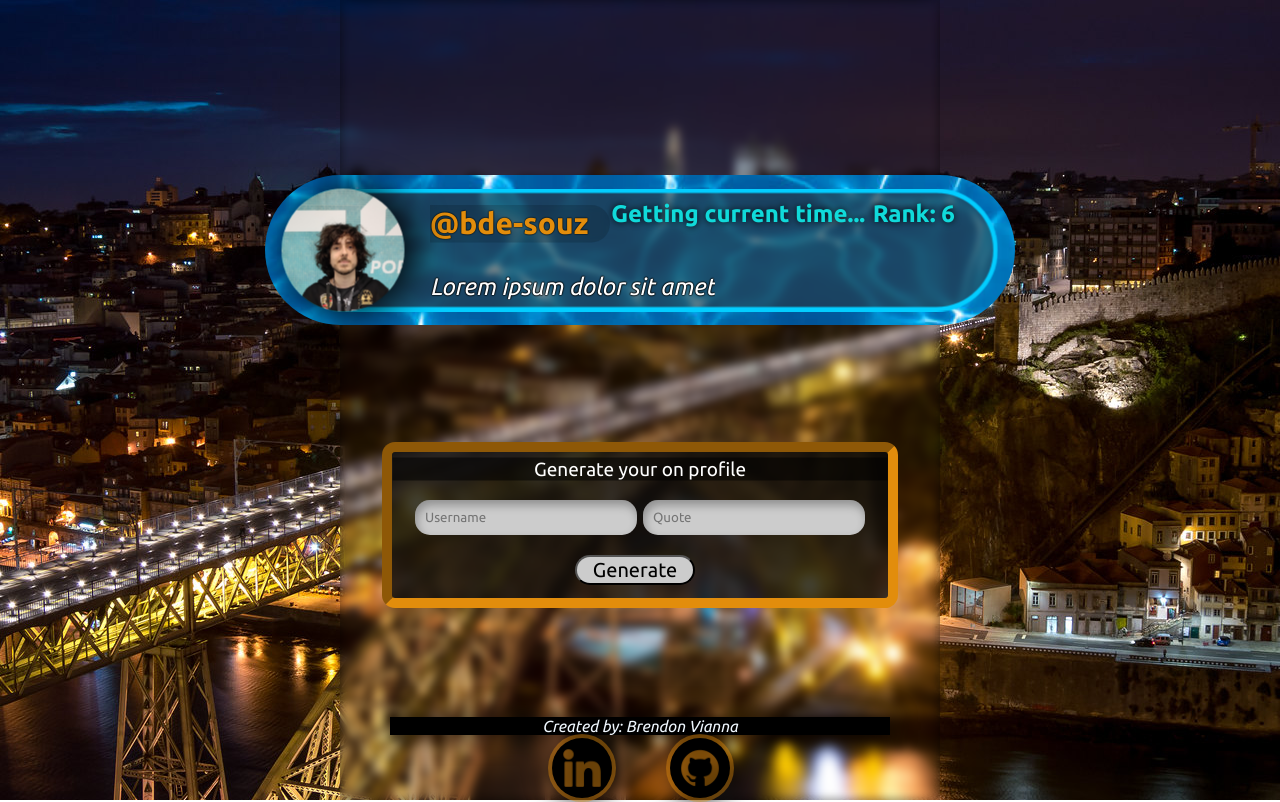
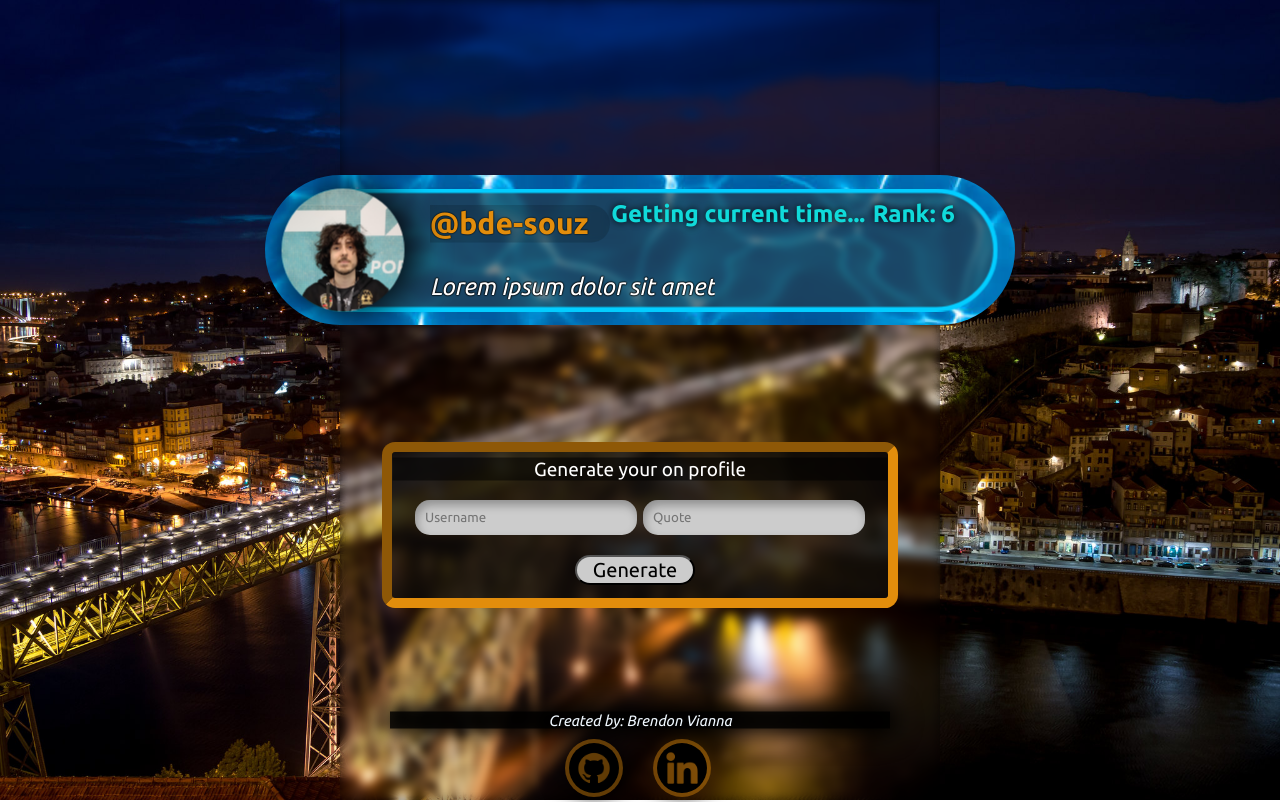
Before and after one commit to brennm2/Front-End-Exercises, a plain HTML site: page index.html in a window 1280 px wide. Drawn offline with Linux system fonts and the light colour scheme; no server answers.

Commit message:
fixed minor things and added link to the images

```diff
--- a/index.html
+++ b/index.html
@@ -12,8 +12,10 @@
 				<div class="middleDiv" style="height: 100vh;">
 					<p class="middleDivText">Created by: Brendon Vianna</p>
 					<div class="middleDivIcons">
-						<img src="images/linkedin.png"></img>
-						<img src="images/github.png"></img>
+						<a href="https://www.linkedin.com/in/brendon-vianna/" target="blank">
+							<img src="images/linkedin.png" class="imgLinkedin"></img></a>
+						<a href="https://github.com/brennm2" target="blank">
+							<img src="images/github.png" class="imgGit"></img></a>
 					</div>
 				</div>
 				<div class="profile" style="transform:scale(1.5);">
--- a/main.js
+++ b/main.js
@@ -20,12 +20,10 @@ function getTime()
 
 function playSecret()
 {
-	const newMain = document.getElementById('mainDiv');
 	const newBG = document.querySelector('.bgImg');
 	const time = document.querySelector('.profileTime')
 	const middleDiv = document.querySelector('.middleDiv')
 
-	//newMain.style.backgroundColor = "black"
 	if (secretAudio.paused){
 		secretAudio2.volume = 0.2
 		secretAudio2.play()
@@ -35,12 +33,10 @@ function playSecret()
 			time.textContent = "Current time: Rush B - "
 			newBG.style.backgroundImage = "url('images/backgroundSecret.jpeg')";
 			newBG.style.backgroundColor = "black"
+			newBG.style.backgroundSize = "contain";
 			middleDiv.style.backdropFilter = 'none';
 			middleDiv.style.boxShadow = 'none';
 		}, 1200);
-		console.log(newBG); // Verifica se o elemento foi selecionado
-		console.log(newBG.style.backgroundImage); // Verifica o estilo aplicado
-		console.log(newMain.style.backgroundImage); // Verifica o estilo aplicado
 	}
 }
 
--- a/style.css
+++ b/style.css
@@ -208,11 +208,11 @@ main{
     position: absolute;
     height: 100%;
     width: 100%;
+	background-size: cover;
     background-image: url('images/background.jpeg');
 	background-position: center;
 	background-repeat: no-repeat;
-    /* background-position: center; */
-    /* background-repeat: repeat; */
+	overflow: hidden;
 }
 
 .middleDiv{
@@ -230,12 +230,15 @@ main{
 .middleDivText{
 	position: absolute;
 	font-family: Ubuntu-Italic;
-	bottom: 5%;
+	font-size: 15px;
+	bottom: 6%;
 	left: 50%;
 	transform: translate(-50%, -50%);
 	text-align: center;
 	color: aliceblue;
-	background-color: #000000;
+	background-color: #000000d0;
+	filter: drop-shadow(0px 0px 0.5rem rgb(0, 0, 0));
+
 	width: 500px;
 }
 
@@ -243,26 +246,43 @@ main{
 	/* position: absolute; */
 	/* left: 35%; */
 	position: relative;
-	/* display: flex; */
+	display: flex;
+	align-items: baseline;
+	flex-wrap: wrap;
 	/* gap: 50px; */
 	top: 96%;
-	left: 30%;
+	left: 32%;
 	/* flex-direction: row; */
-	justify-content: center;
+	/* justify-content: center; */
 }
 
 .middleDivIcons img{
-	width: 10%;
-	height: auto;
+	width: 50px;
+	height: 50px;
+	position: absolute;
 	margin-right: 50px;
-	/* -webkit-filter: brightness(0.6)contrast(3.4)hue-rotate(217deg)saturate(9.9); */
-	/* filter: brightness(0.6)contrast(3.4)hue-rotate(217deg)saturate(9.9); */
 	filter: brightness(1);
-	filter: hue-rotate(500);
 	background-color: rgba(226, 140, 12, 0.418);
 	padding: 4px;
-	/* outline: 10px rgb(226, 141, 12); */
+	transition: 200ms ease-in;
+}
 
+.imgLinkedin{
+	left: 150px;
+}
+
+.imgLinkedin:hover{
+	position: absolute;
+	height: 60px;
+	width: 60px;
+	background-color: rgba(226, 141, 12, 0.747);
+}
+
+.imgGit:hover{
+	position: absolute;
+	height: 60px;
+	width: 60px;
+	background-color: rgba(226, 141, 12, 0.747);
 }
 
 .centerDiv{
```
